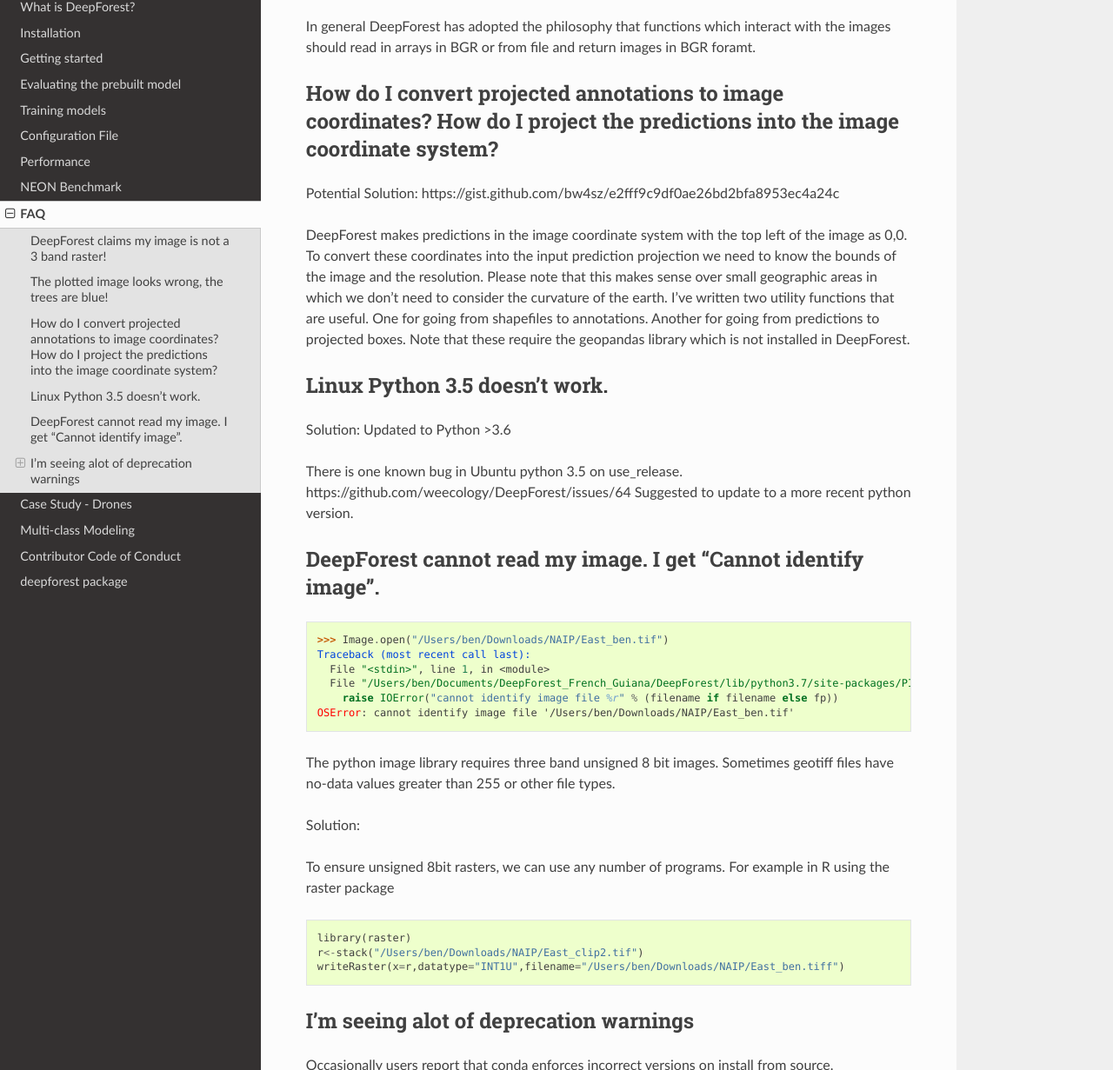
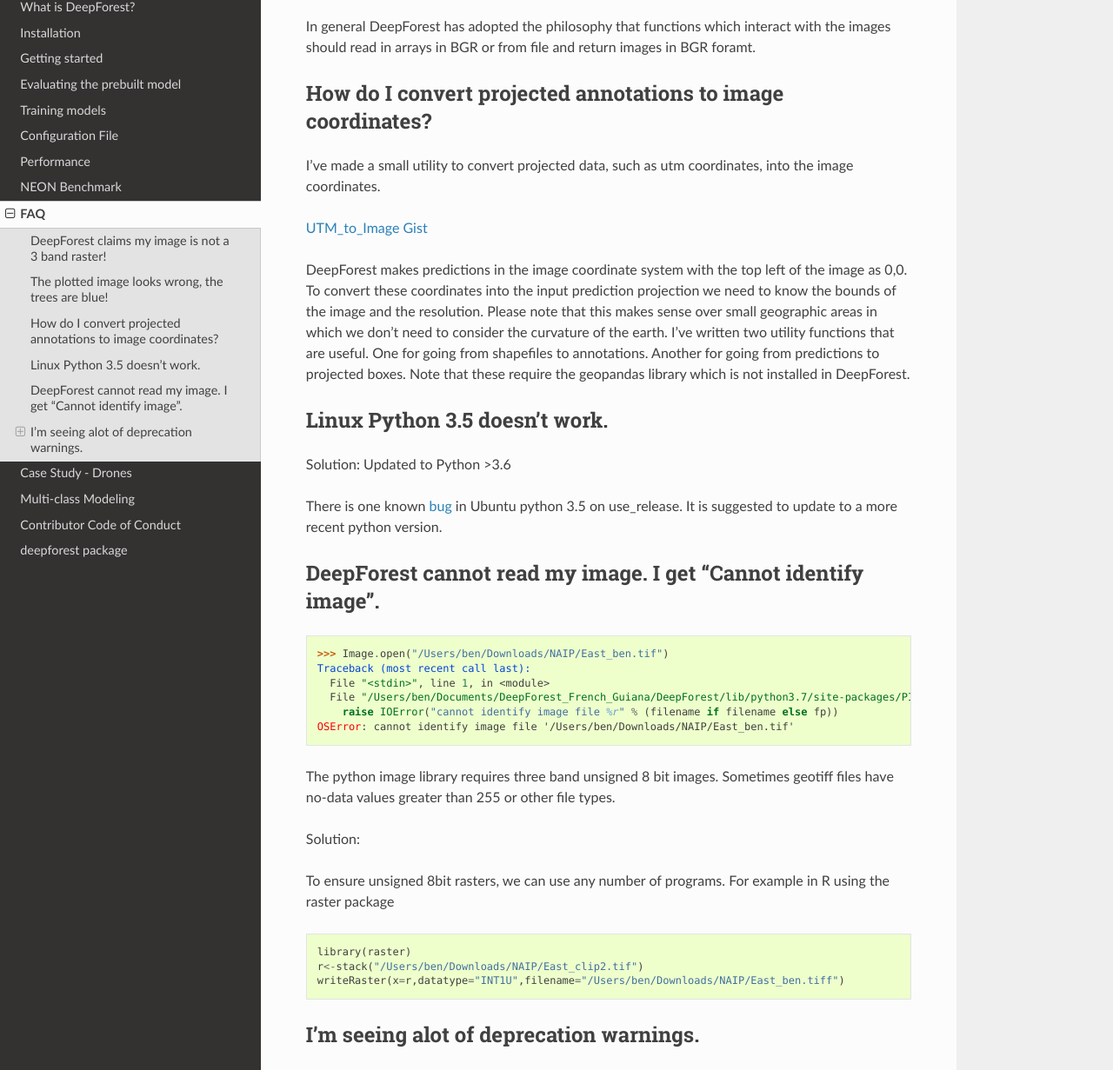
Before and after one commit to weecology/DeepForest, a Sphinx documentation site: the page built from docs/FAQ.md, in a window 1280 px wide and 1400 px high, scrolled down 1251 px. Shown: the part 169-1400 px from the top of the window at 87% size. Built offline with Sphinx 7.4.7 and the Read the Docs theme 2.0.0, drawn with Linux system fonts in a browser that asks for light colours; pages that are not in the unit, such as notebooks, are missing from menus.

Commit message:
Add hyperlinks to FAQ

````diff
--- a/docs/FAQ.md
+++ b/docs/FAQ.md
@@ -39,17 +39,19 @@ Deepforest will automatically read in the image as bgr, the user does not need t
 
 In general DeepForest has adopted the philosophy that functions which interact with the images should read in arrays in BGR or from file and return images in BGR foramt.
 
-## How do I convert projected annotations to image coordinates? How do I project the predictions into the image coordinate system?
-Potential Solution: https://gist.github.com/bw4sz/e2fff9c9df0ae26bd2bfa8953ec4a24c
+## How do I convert projected annotations to image coordinates?
+
+I've made a small utility to convert projected data, such as utm coordinates, into the image coordinates.
+
+[UTM_to_Image Gist](https://gist.github.com/bw4sz/e2fff9c9df0ae26bd2bfa8953ec4a24c)
 
 DeepForest makes predictions in the image coordinate system with the top left of the image as 0,0. To convert these coordinates into the input prediction projection we need to know the bounds of the image and the resolution. Please note that this makes sense over small geographic areas in which we don't need to consider the curvature of the earth. I've written two utility functions that are useful. One for going from shapefiles to annotations. Another for going from predictions to projected boxes. Note that these require the geopandas library which is not installed in DeepForest.
 
 ## Linux Python 3.5 doesn't work.
 Solution: Updated to Python >3.6
 
-There is one known bug in Ubuntu python 3.5 on use_release.
-https://github.com/weecology/DeepForest/issues/64
-Suggested to update to a more recent python version.
+There is one known [bug](https://github.com/weecology/DeepForest/issues/64) in Ubuntu python 3.5 on use_release.
+It is suggested to update to a more recent python version.
 
 ## DeepForest cannot read my image. I get "Cannot identify image".
 
@@ -74,7 +76,7 @@ r<-stack("/Users/ben/Downloads/NAIP/East_clip2.tif")
 writeRaster(x=r,datatype="INT1U",filename="/Users/ben/Downloads/NAIP/East_ben.tiff")
 ```
 
-## I'm seeing alot of deprecation warnings
+## I'm seeing alot of deprecation warnings.
 
 Occasionally users report that conda enforces incorrect versions on install from source.
 
````
Also changed, not shown: 1 other file.
